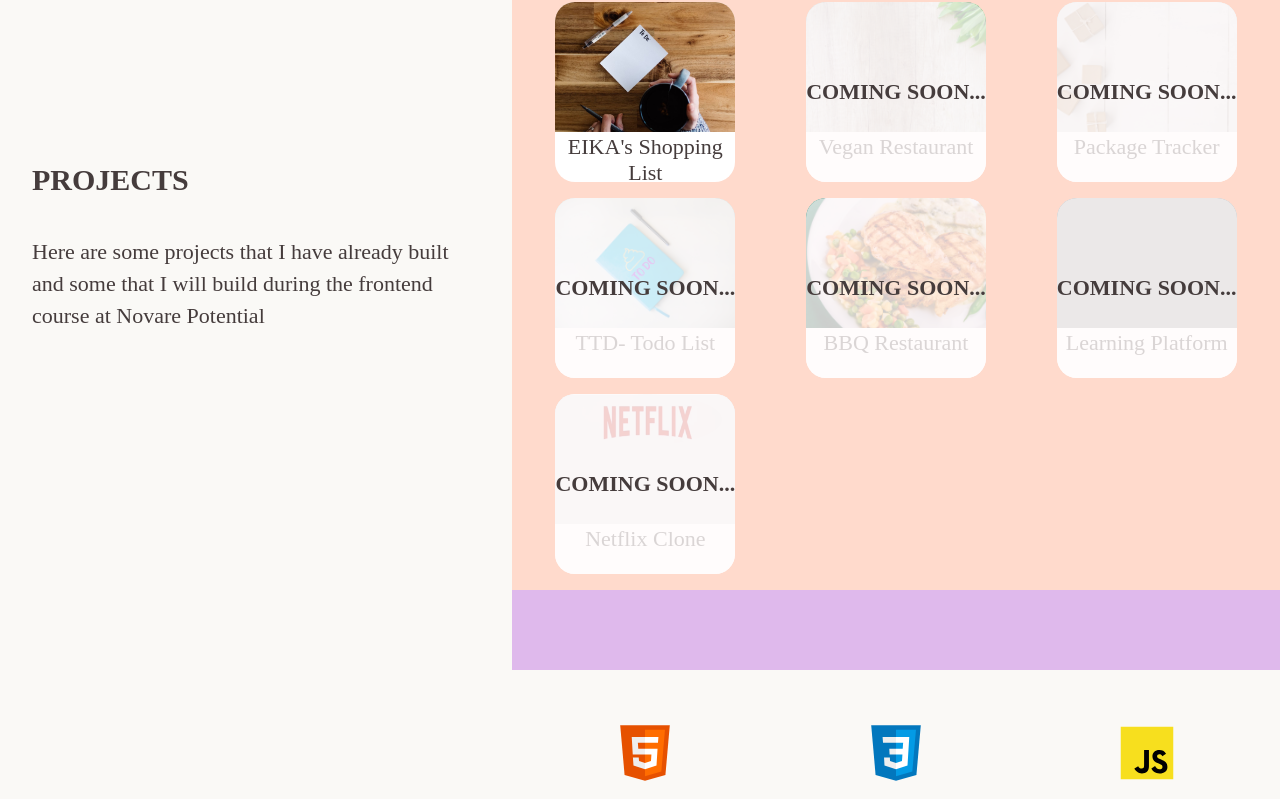
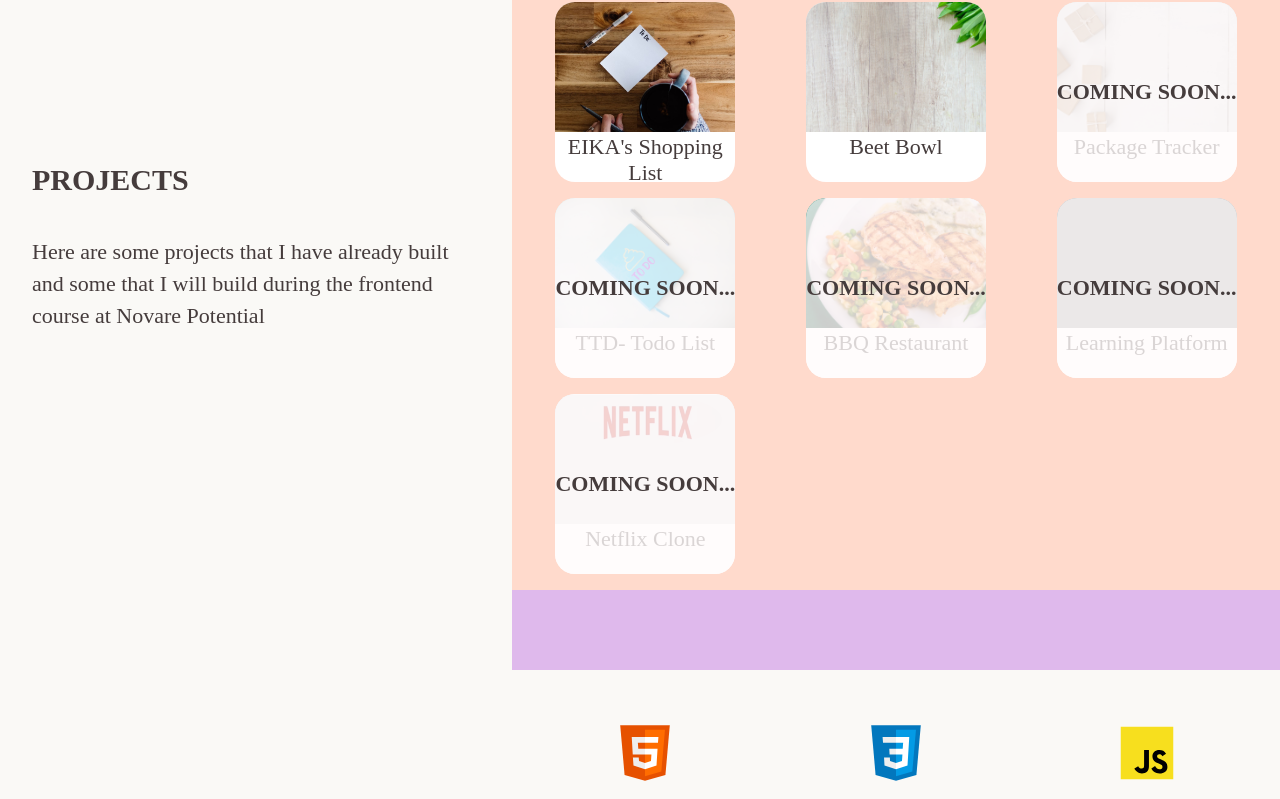
Before and after one commit to sulekhajamaluddin/portfolio, a React (Create React App) app: page / in a window 1280 px wide. Shown: the part 1694-2493 px from the top of the page. Built offline with nearby package versions, Linux system fonts and the light colour scheme; grey boxes are pictures that could not be loaded; a web font is replaced by a local one.

Commit message:
Add vegan restaurant to the portfolio

```diff
--- a/src/data/project-details.js
+++ b/src/data/project-details.js
@@ -6,6 +6,7 @@ import bbq from "../assets/bbq.jpg";
 import books from "../assets/books.jpg";
 import netflix from "../assets/netflix.png";
 import eikaproject from "../assets/eika.png";
+import beetbowl from "../assets/beetbowl.png";
 
 const projectDetails = [
   {
@@ -31,10 +32,23 @@ const projectDetails = [
   },
   {
     projectID: 2,
-    projectName: "Vegan Restaurant",
+    projectName: "Beet Bowl",
+    projectDescription:
+      "This is an app for a Vegan Restaurant, where the users can view categories and also the menu for those categories. This app uses:",
     projectCardImage: `${vegan}`,
-    imageCardDescription: "Green leaves on a board",
-    status: "comingSoon",
+    imageCardDescription: "A few green leaves on a board",
+    projectImage: `${beetbowl}`,
+    projectImageDescription: "The screenshot of Beet Bowl app running",
+    technologiesUsed: [
+      "ContextAPI",
+      "Firebase",
+      "React",
+      "CSS",
+      "React Calendar",
+    ],
+    webAddress: "https://beetbowl-vegan-restaurant.web.app/",
+    gitAddress: "https://github.com/sulekhajamaluddin/vegan-restaurant",
+    status: "completed",
   },
   {
     projectID: 3,
```
Also changed, not shown: src/assets/beetbowl.png (added).
